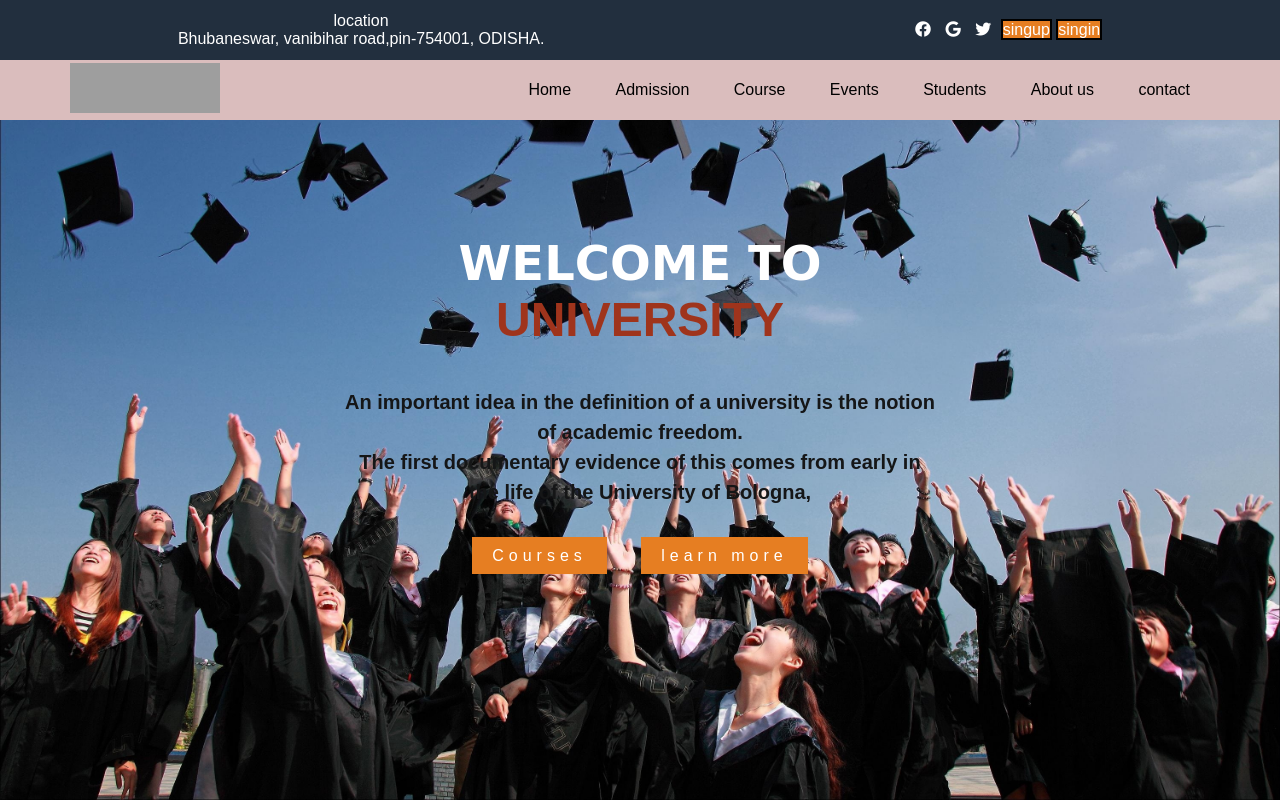
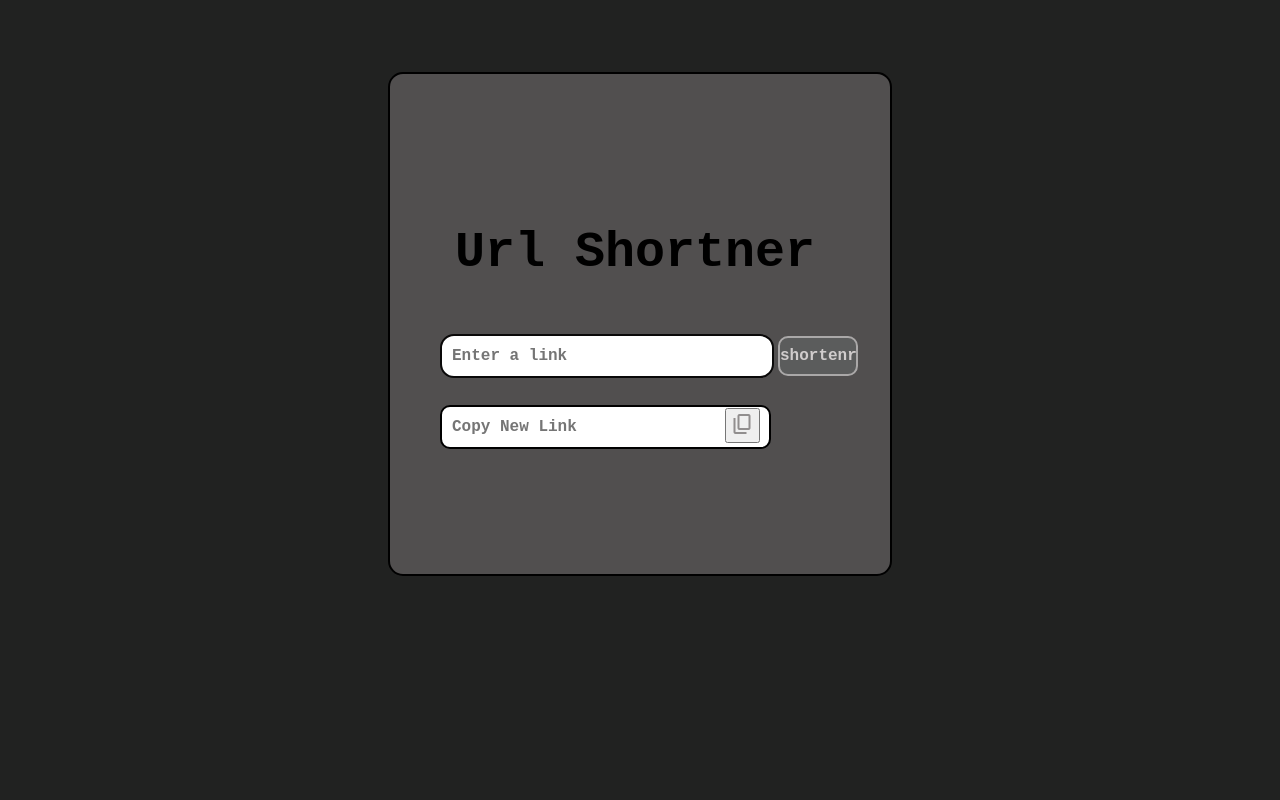
Before and after one commit to Hrushikeshbehera123/codecluse_project_URL-Shortener, a plain HTML site: page index.html in a window 1280 px wide. Drawn offline with nearby package versions, Linux system fonts and the light colour scheme; grey boxes are pictures that could not be loaded; a web font is replaced by a local one.

Commit message:
Add files via upload

```diff
--- /dev/null
+++ b/copy.js
@@ -0,0 +1,8 @@
+let newURL = document.getElementById("shorturl");
+let coptButton = document.getElementById("copy");
+
+coptButton.onclick = ()=>{
+    newURL.select();
+
+    window.navigator.clipboard.writeText(newURL.value);
+}
--- a/index.html
+++ b/index.html
@@ -3,59 +3,26 @@
 <head>
     <meta charset="UTF-8">
     <meta name="viewport" content="width=device-width, initial-scale=1.0">
-    <title>Landing page</title>
+    <title>URL SHORTNER</title>
     <link rel="stylesheet" href="style.css">
-    <link rel="stylesheet" href="https://cdnjs.cloudflare.com/ajax/libs/font-awesome/6.4.0/css/all.min.css">
-    <link rel="preconnect" href="https://fonts.googleapis.com">
-    <link rel="preconnect" href="https://fonts.gstatic.com" crossorigin>
-    <link href="https://fonts.googleapis.com/css2?family=Bacasime+Antique&family=Caprasimo&display=swap" rel="stylesheet">
+    <link rel="stylesheet" href="https://fonts.googleapis.com/css2?family=Material+Symbols+Outlined:opsz,wght,FILL,GRAD@48,400,0,0" />
+
 </head>
+
 <body>
-    <header>
 
-
-          <nav class="nav1">
-         <div>
-            <p>
-               location<br />  Bhubaneswar, vanibihar road,pin-754001, ODISHA.
-            </p>
-         </div>
-         <div>
-            <i class="fa-brands fa-facebook"></i>
-            <i class="fa-brands fa-google"></i>
-            <i class="fa-brands fa-twitter"></i>
-            <a href="#">singup</a>
-            <a href="#">singin</a>
-
-         </div>
-        </nav>
-        <nav class="nav2">
-            <div class="img">
-                <img src="https://www.mdek12.org/OCGR/brand/logos" alt="School page">
-            </div>
-            <div class="menu">
-                <a href="#">Home</a>
-                <a href="#">Admission</a>
-                <a href="#">Course</a>
-                <a href="#">Events</a>
-                <a href="#">Students</a>
-                <a href="#">About us</a>
-                <a href="#">contact</a>
-            </div>
-        </nav>
-       <div class="h-text">
-        <h1>
-            <h1>WELCOME TO <span>UNIVERSITY</span></h1>
-        </h1>
-        <P>
-            An important idea in the definition of a university is the notion of academic
-            freedom.<br />
-            The first documentary evidence of this comes from early in<br />  the life of the University of Bologna,
-
-        </P>
-        <a href="#">Courses</a>
-        <a href="#"> learn more</a>
-       </div>
-    </header>
+    <div class="main">
+        <h1>Url Shortner</h1>
+        <input type="text" name="" placeholder="Enter a link" id="longurl">
+        <button id="shorten"> shortenr</button><br />
+        <input type="text" name="" placeholder="Copy New Link" id="shorturl">
+        <button id="copy">
+            <span class="material-symbols-outlined">
+            content_copy
+           </span>
+        </button>
+    </div>
+    <script src="logic.js"></script>
+    <script src="copy.js"></script>
 </body>
 </html>
--- /dev/null
+++ b/logic.js
@@ -0,0 +1,14 @@
+let btn = document.getElementById("shorten");
+
+btn.addEventListener('click', short);
+
+
+async function short(){
+    let longURL = document.getElementById("longurl").value;
+    let shortURL = document.getElementById("shorturl");
+
+    const result = await fetch(`https://api.shrtco.de/v2/shorten?url=${longURL}`);
+    const data = await result.json();
+
+    shortURL.value = data.result.short_link2;
+}
--- a/style.css
+++ b/style.css
@@ -1,123 +1,100 @@
 *{
-    margin:0;
-    padding:0;
-    box-sizing: border-box;
-    font-family: sans-serif;
+    padding: 0;
+    margin: 0px;
 }
-
-.nav1{
-    width: 100%;
-    height:60px;
+body{
+    background-color: rgb(33, 34, 33);
+}
+.main{
+   position: relative;
+   background-color: rgb(81, 79, 79);
+   height: 500px;
+   width: 500px;
+   top: 50%;
+   left: 50%;
+   bottom: 180px;
+   transform:translate(-50%, 50%) ;
+   border: 2px solid black;
+   border-radius: 15px;
+}
+.main h1:hover{
+    font-weight: 800;
     color: white;
-    background-color: #222f3e;
-    display: flex;
-    justify-content: space-around;
-    align-items: center;
 }
-.nav1 i{
-    margin: 0 5px;
-}
-.nav1 p{
-    padding-right: 10px;
-    justify-content:flex-start;
-    text-align: center;
-}
-.nav1 p:hover{
-    color: aquamarine;
-   font-size: 25px;
-}
-.nav1 a{
-    text-decoration: none;
-    border: 2px solid black;
-    color: white;
-    padding: 5px 10ox;
-    background-color: #e67e22;
-    align-items: center;
-
-}
-.nav1 a:hover{
-    font-size: 24px;
-    color: beige;
-    background-color: blue;
-}
-.nav1 i:hover{
-    font-size: 20px;
-}
-
-.nav2{
-    width: 100%;
-    height: 60px;
-    background-color: rgb(218, 189, 189);
-    color: black;
-    display: flex;
-    justify-content: space-between;
-    align-items: center;
-    padding: 0px 70px;
-}
- img{
-    width: 150px;
-    height: 50px;
+#longurl{
+    position: relative;
+    top: 40%;
+    left: 10%;
+    height:40px ;
+    width: 300px;
+    border: 2px solid rgb(10, 9, 9);
+    border-radius: 14px;
+    padding-left: 10px;
+    padding-right: 20px;
+    font-size:large ;
+    font-family: monospace;
+    font-weight: bold;
 
 
 }
-.menu a{
-    text-decoration: none;
-    color: black;
-    padding: 10px 20px;
+#longurl: :hover{
+    b
 }
-.menu a:hover{
-    text-decoration: double;
-    background-color: rgb(147, 140, 140);
-    color: rgb(209, 206, 204);
-    font-weight: 700;
+#shorten{
+    position: relative;
+    top: 40%;
+    left: 10%;
+    height: 40px;
+    width: 80px;
+    border: 2px solid rgb(170, 168, 168);
+    border-radius: 10px;
+    font-size: large;
+    font-weight: bold;
+    font-family: monospace;
+    color: rgb(208, 204, 204);
+    background-color: rgb(91, 92, 92);
 }
-header{
-    width: 100%;
-    height: 100vh;
-    background-size: cover;
-    background-image: url(photo.jpg);
-    background-size: 100% 100%;
+#shorten:hover{
+color: rgb(20, 20, 19);
+background-color: yellow;
 }
-.h-text{
-    max-width: 600px;
-    color: white;
-    position: absolute;
-    top: 50%;
-    left: 50%;
-    transform: translate(-50%,-50%);
-text-align: center;
+#shorturl{
+    position: relative;
+    top: 45%;
+    left: 10%;
+    height: 40px;
+    width: 270px;
+    border: 2px solid black;
+    border-radius: 10px;
+    padding-left: 10px;
+    padding-right: 47px;
+    font-size: large;
+    font-weight: bold;
+    font-family: monospace;
 }
-.h-text h1{
-    font-size: 3em;
-    color:white;
-    font-family: 'Bacasime Antique', serif;
-    font-family: 'Caprasimo', cursive;
-}
-.h-text span{
-    color: rgb(159, 52, 28);
-}
-.h-text p{
-    color: rgb(21, 22, 23);
-    font-weight: bold;
-    font-size: 20px;
-    margin: 40px 0;
-    line-height: 30px;
+#copy{
+    position: relative;
+    top: 46%;
+    left: 0%;
+    height: 35px;
+    width: 35px;
+   color: rgb(145, 142, 142);
+
 
 }
-.h-text p:hover{
-    background-color: #e67e22;
+
+#copy:hover{
+    color: white;
+    background-color: rgb(21, 22, 22);
+}
+.main h1{
+    position: relative;
+    top: 30%;
+    left: 13%;
+    height: 60px;
+    width: 400px;
+    font-size: 50px;
+    font-weight: bold;
+    font-family: monospace;
     color: black;
 }
-.h-text a{
-    text-decoration: none;
-    color: white;
-    padding: 10px 20px;
-    margin: 0 15px;
-    background-color: #e67e22;
-    letter-spacing: 5px;
-}
-.h-text a:hover{
-    background-color: blue;
-    transition-duration: 2s 1s;
-
-}
```
Also changed, not shown: icon.jpg (added).
